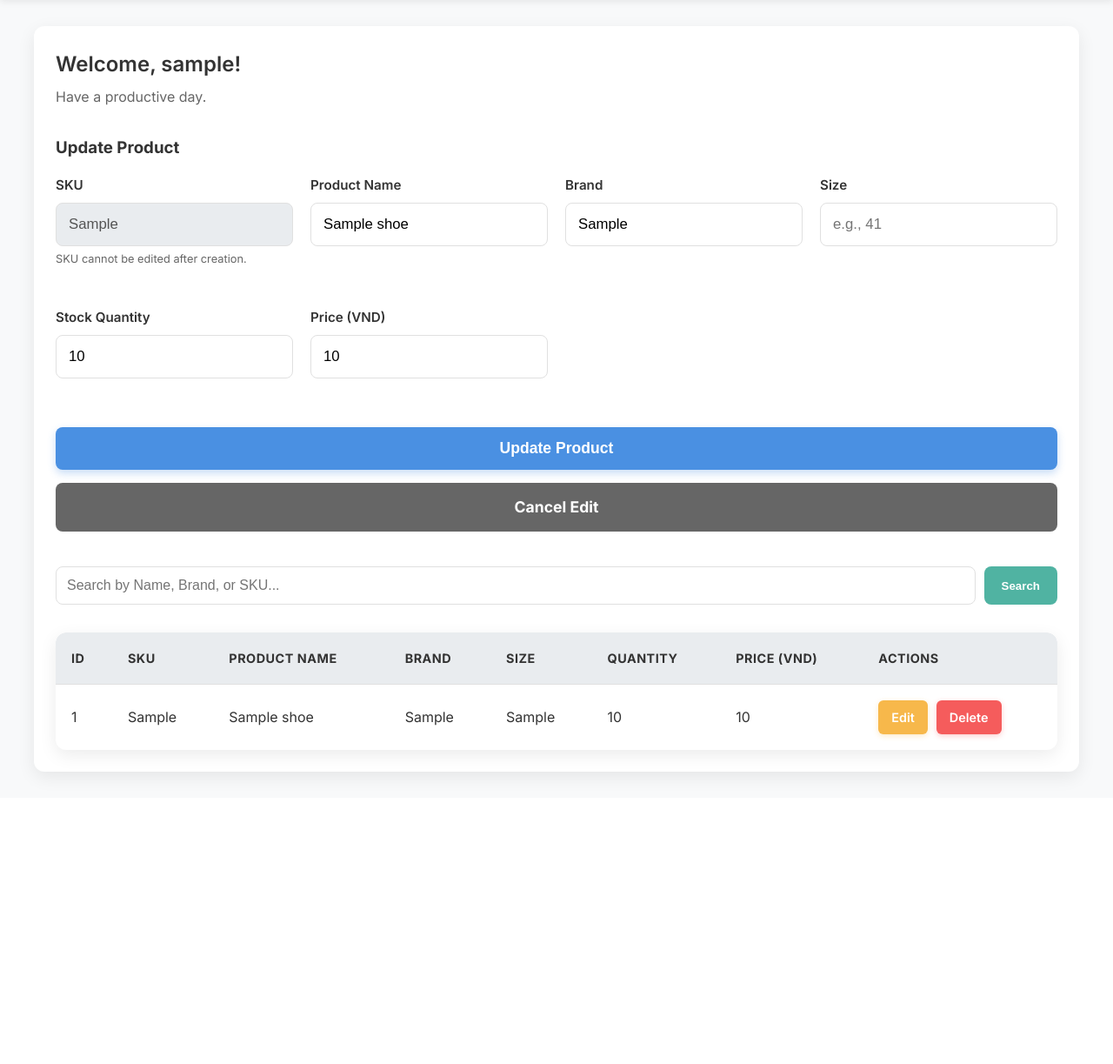
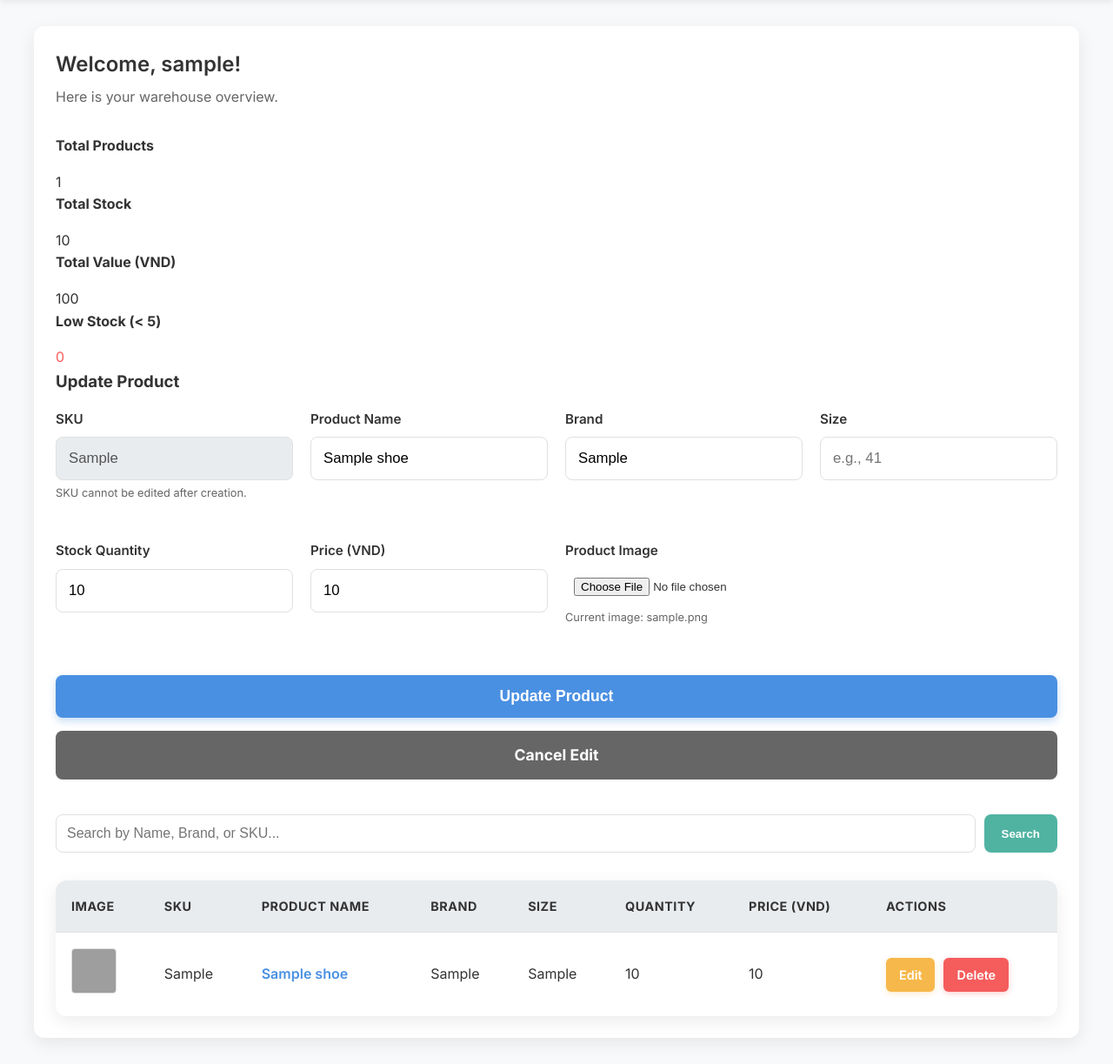
Before and after one commit to minhduc29-07/web, a PHP site: page /index.php?edit=1 in a window 1280 px wide. Shown: the part 82-1305 px from the top of the page at 87% size. Before the commit the page ends 980 px from the top, so only its background shows below. Run offline with PHP 8.4, Linux system fonts and the light colour scheme; the visitor is signed in with stand-in values (Sample User, id 1); tables that the repository leaves empty or names only in its code hold one stand-in row (values such as "Sample post"); grey boxes are pictures that could not be loaded.

Commit message:
Update index.php

```diff
--- a/index.php
+++ b/index.php
@@ -10,6 +10,7 @@ $role = $_SESSION['role'];
 $message = '';
 $message_type = '';
 
+// Biến cho form Edit
 $edit_note_id = '';
 $edit_sku = '';
 $edit_name = '';
@@ -17,15 +18,30 @@ $edit_brand = '';
 $edit_size = '';
 $edit_quantity = '';
 $edit_price = '';
+$edit_image = ''; // Biến chứa tên ảnh hiện tại khi sửa
 $is_editing = false;
 
+// --- 1. LẤY SỐ LIỆU THỐNG KÊ (DASHBOARD) ---
+// Tính toán các con số để hiển thị trên 4 thẻ bài
+$stats = $conn->query("
+    SELECT
+        COUNT(*) as total_products,
+        SUM(quantity) as total_stock,
+        SUM(quantity * price) as total_value,
+        COUNT(CASE WHEN quantity < 5 THEN 1 END) as low_stock
+    FROM shoes
+")->fetch_assoc();
+
+
+// Xử lý lỗi quyền truy cập
 if (isset($_GET['error'])) {
     if ($_GET['error'] == 'admin_only') {
-        $message = "Error: You do not have permission to access the User Management page."; // Translated
+        $message = "Error: You do not have permission to access the User Management page.";
         $message_type = 'error';
     }
 }
 
+// --- 2. XỬ LÝ FORM (THÊM / SỬA) ---
 if ($_SERVER['REQUEST_METHOD'] == 'POST' && isset($_POST['save_shoe'])) {
 
     $sku = $conn->real_escape_string($_POST['sku']);
@@ -36,7 +52,7 @@ if ($_SERVER['REQUEST_METHOD'] == 'POST' && isset($_POST['save_shoe'])) {
     $price = (float)$_POST['price'];
     $note_id = $conn->real_escape_string($_POST['note_id']);
 
-
+    // Giữ lại giá trị nhập nếu có lỗi
     $edit_sku = $sku;
     $edit_name = $name;
     $edit_brand = $brand;
@@ -44,40 +60,89 @@ if ($_SERVER['REQUEST_METHOD'] == 'POST' && isset($_POST['save_shoe'])) {
     $edit_quantity = $quantity;
     $edit_price = $price;
 
+    // --- LOGIC UPLOAD ẢNH ---
+    $image_filename = ""; // Tên file ảnh sẽ lưu vào DB
+    $has_new_image = false; // Cờ kiểm tra xem có upload ảnh mới không
+
+    if (isset($_FILES['image']) && $_FILES['image']['error'] == 0) {
+        $target_dir = "uploads/";
+        // Tạo thư mục uploads nếu chưa có
+        if (!file_exists($target_dir)) {
+            mkdir($target_dir, 0777, true);
+        }
+
+        // Lấy đuôi file (jpg, png...)
+        $file_extension = strtolower(pathinfo($_FILES["image"]["name"], PATHINFO_EXTENSION));
+
+        // Kiểm tra đuôi file hợp lệ
+        $allowed_ext = ['jpg', 'jpeg', 'png', 'gif', 'webp'];
+        if (in_array($file_extension, $allowed_ext)) {
+            // Đặt tên file mới: time_sku.duoi (để tránh trùng tên)
+            $new_filename = time() . "_" . preg_replace('/[^a-zA-Z0-9]/', '', $sku) . "." . $file_extension;
+            $target_file = $target_dir . $new_filename;
+
+            if (move_uploaded_file($_FILES["image"]["tmp_name"], $target_file)) {
+                $image_filename = $new_filename;
+                $has_new_image = true;
+            } else {
+                $message = "Error: Failed to upload image.";
+                $message_type = 'error';
+            }
+        } else {
+            $message = "Error: Only JPG, JPEG, PNG, GIF & WEBP files are allowed.";
+            $message_type = 'error';
+        }
+    }
+
+    // Nếu không có lỗi upload thì mới lưu vào DB
+    if (empty($message)) {
         if (empty($sku) || empty($name) || empty($brand) || $size <= 0 || $quantity < 0 || $price <= 0) {
-        $message = "Error: Please fill in all fields correctly."; // Translated
+            $message = "Error: Please fill in all fields correctly.";
             $message_type = 'error';
         } else {
-
             try {
                 if (!empty($note_id)) {
+                    // --- UPDATE (SỬA) ---
+                    if ($has_new_image) {
+                        // Nếu có ảnh mới -> Cập nhật cả cột image
+                        $stmt = $conn->prepare("UPDATE shoes SET sku = ?, name = ?, brand = ?, size = ?, quantity = ?, price = ?, image = ? WHERE id = ?");
+                        $stmt->bind_param("sssiidsi", $sku, $name, $brand, $size, $quantity, $price, $image_filename, $note_id);
+                    } else {
+                        // Nếu KHÔNG có ảnh mới -> Giữ nguyên ảnh cũ (không update cột image)
                         $stmt = $conn->prepare("UPDATE shoes SET sku = ?, name = ?, brand = ?, size = ?, quantity = ?, price = ? WHERE id = ?");
                         $stmt->bind_param("sssiidi", $sku, $name, $brand, $size, $quantity, $price, $note_id);
+                    }
 
                     $stmt->execute();
 
                     if ($stmt->affected_rows > 0) {
-                    $message = "Product updated successfully!"; // Translated
+                        $message = "Product updated successfully!";
                         $message_type = 'success';
                     } else {
-                    $message = "No changes made or error during update."; // Translated
+                        $message = "No changes made or error during update.";
                         $message_type = 'info';
                     }
 
                 } else {
-                $stmt = $conn->prepare("INSERT INTO shoes (sku, name, brand, size, quantity, price) VALUES (?, ?, ?, ?, ?, ?)");
-                $stmt->bind_param("sssiid", $sku, $name, $brand, $size, $quantity, $price);
+                    // --- INSERT (THÊM MỚI) ---
+                    // Nếu không upload ảnh, dùng ảnh mặc định
+                    if (!$has_new_image) {
+                        $image_filename = 'no-image.png';
+                    }
+
+                    $stmt = $conn->prepare("INSERT INTO shoes (sku, name, brand, size, quantity, price, image) VALUES (?, ?, ?, ?, ?, ?, ?)");
+                    $stmt->bind_param("sssiids", $sku, $name, $brand, $size, $quantity, $price, $image_filename);
 
                     $stmt->execute();
 
                     if ($stmt->affected_rows > 0) {
-                    $message = "New product added successfully!"; // Translated
+                        $message = "New product added successfully!";
                         $message_type = 'success';
-                    // Clear edit variables after successful add
+                        // Reset form
                         $edit_sku = $edit_name = $edit_brand = '';
                         $edit_size = $edit_quantity = $edit_price = 0;
                     } else {
-                     $message = "Error: Command executed but no rows were added."; // Translated
+                        $message = "Error: Command executed but no rows were added.";
                         $message_type = 'error';
                     }
                 }
@@ -85,35 +150,42 @@ if ($_SERVER['REQUEST_METHOD'] == 'POST' && isset($_POST['save_shoe'])) {
 
             } catch (mysqli_sql_exception $e) {
                 if ($e->getCode() == 1062) {
-                $message = "Error: SKU '" . html_safe($sku) . "' already exists. Please choose another SKU."; // Translated
+                    $message = "Error: SKU '" . html_safe($sku) . "' already exists.";
                     $message_type = 'error';
                     $is_editing = !empty($note_id);
                 } else {
-                $message = "Database Error: " . $e->getMessage(); // Translated
+                    $message = "Database Error: " . $e->getMessage();
                     $message_type = 'error';
                 }
             }
         }
+    } else {
+        // Nếu có lỗi upload ảnh thì giữ trạng thái form
+         $is_editing = !empty($note_id);
+    }
 }
 
+// --- 3. XÓA SẢN PHẨM ---
 if (isset($_GET['delete'])) {
     $note_id_to_delete = (int)$_GET['delete'];
     $stmt = $conn->prepare("DELETE FROM shoes WHERE id = ?");
     $stmt->bind_param("i", $note_id_to_delete);
 
     if ($stmt->execute() && $stmt->affected_rows > 0) {
-        $message = "Product deleted successfully."; // Translated
+        $message = "Product deleted successfully.";
         $message_type = 'success';
     } else {
-        $message = "Error deleting product or product not found."; // Translated
+        $message = "Error deleting product or product not found.";
         $message_type = 'error';
     }
     $stmt->close();
 }
 
+// --- 4. LẤY DỮ LIỆU ĐỂ SỬA ---
 if (isset($_GET['edit'])) {
     $note_id_to_edit = (int)$_GET['edit'];
-    $stmt = $conn->prepare("SELECT sku, name, brand, size, quantity, price FROM shoes WHERE id = ?");
+    // Lấy thêm cột image
+    $stmt = $conn->prepare("SELECT sku, name, brand, size, quantity, price, image FROM shoes WHERE id = ?");
     $stmt->bind_param("i", $note_id_to_edit);
     $stmt->execute();
     $result = $stmt->get_result();
@@ -127,11 +199,13 @@ if (isset($_GET['edit'])) {
         $edit_size = $note['size'];
         $edit_quantity = $note['quantity'];
         $edit_price = $note['price'];
+        $edit_image = $note['image']; // Lấy tên ảnh
         $is_editing = true;
     }
     $stmt->close();
 }
 
+// --- 5. TÌM KIẾM VÀ HIỂN THỊ DANH SÁCH ---
 $search_query = "";
 $search_term = "";
 
@@ -166,13 +240,13 @@ $conn->close();
 <head>
     <meta charset="UTF-8">
     <meta name="viewport" content="width=device-width, initial-scale=1.0">
-    <title>Shoe Inventory Management</title> <!-- Translated -->
+    <title>Shoe Inventory Management</title>
 
     <link rel="preconnect" href="https://fonts.googleapis.com">
     <link rel="preconnect" href="https://fonts.gstatic.com" crossorigin>
     <link href="https://fonts.googleapis.com/css2?family=Inter:wght@400;600;700&display=swap" rel="stylesheet">
 
-    <link rel="stylesheet" href="style.css?v=<?php echo time(); ?>"> <!-- Cache-busting -->
+    <link rel="stylesheet" href="style.css?v=<?php echo time(); ?>">
 </head>
 <body>
 
@@ -181,14 +255,33 @@ $conn->close();
     <div class="container">
 
         <h2 style="font-weight: 600;">
-            Welcome, <?php echo html_safe($username); ?>! <!-- Translated -->
+            Welcome, <?php echo html_safe($username); ?>!
         </h2>
         <p style="color: #666; margin-top: -10px; margin-bottom: 30px;">
-            Have a productive day.
+            Here is your warehouse overview.
         </p>
 
+        <div class="stats-container">
+            <div class="stat-card blue">
+                <h4>Total Products</h4>
+                <div class="number"><?php echo number_format($stats['total_products'] ?? 0); ?></div>
+            </div>
+            <div class="stat-card green">
+                <h4>Total Stock</h4>
+                <div class="number"><?php echo number_format($stats['total_stock'] ?? 0); ?></div>
+            </div>
+            <div class="stat-card orange">
+                <h4>Total Value (VND)</h4>
+                <div class="number"><?php echo number_format($stats['total_value'] ?? 0); ?></div>
+            </div>
+            <div class="stat-card red">
+                <h4>Low Stock (< 5)</h4>
+                <div class="number" style="color: #F55C5C;"><?php echo number_format($stats['low_stock'] ?? 0); ?></div>
+            </div>
+        </div>
+
         <div class="form-container" style="max-width: none; box-shadow: none; padding: 0; margin: 0;">
-            <h3><?php echo $is_editing ? 'Update Product' : 'Add New Product'; ?></h3> <!-- Translated -->
+            <h3><?php echo $is_editing ? 'Update Product' : 'Add New Product'; ?></h3>
 
             <?php if (!empty($message)): ?>
                 <div class="message <?php echo $message_type; ?>">
@@ -196,113 +289,142 @@ $conn->close();
                 </div>
             <?php endif; ?>
 
-            <form action="index.php" method="POST">
+            <form action="index.php" method="POST" enctype="multipart/form-data">
                 <input type="hidden" name="note_id" value="<?php echo html_safe($edit_note_id); ?>">
 
                 <div class="form-grid">
                     <div class="form-group">
-                        <label for="sku">SKU</label> <!-- Translated -->
+                        <label for="sku">SKU</label>
+                        <?php if ($is_editing): ?>
+                            <input type="hidden" name="sku" value="<?php echo html_safe($edit_sku); ?>">
+                        <?php endif; ?>
+
                         <input type="text" id="sku" name="sku" placeholder="e.g., NIKE-AF1-001"
                                 value="<?php echo html_safe($edit_sku); ?>" required
-                               <?php echo $is_editing ? 'disabled' : ''; // Lock SKU on Edit ?>>
-                        <?php if ($is_editing): ?>
-                            <small>SKU cannot be edited after creation.</small> <!-- Translated -->
+                                <?php echo $is_editing ? 'disabled' : ''; ?>> <?php if ($is_editing): ?>
+                            <small>SKU cannot be edited after creation.</small>
                         <?php endif; ?>
                     </div>
 
                     <div class="form-group">
-                        <label for="name">Product Name</label> <!-- Translated -->
+                        <label for="name">Product Name</label>
                         <input type="text" id="name" name="name" placeholder="e.g., Air Force 1 '07"
-                               value="<?php echo html_safe($edit_name); ?>" required> <!-- Translated -->
+                               value="<?php echo html_safe($edit_name); ?>" required>
                     </div>
 
                     <div class="form-group">
-                        <label for="brand">Brand</label> <!-- Translated -->
+                        <label for="brand">Brand</label>
                         <input type="text" id="brand" name="brand" placeholder="e.g., Nike"
-                               value="<?php echo html_safe($edit_brand); ?>" required> <!-- Translated -->
+                               value="<?php echo html_safe($edit_brand); ?>" required>
                     </div>
 
                     <div class="form-group">
-                        <label for="size">Size</label> <!-- Translated -->
+                        <label for="size">Size</label>
                         <input type="number" id="size" name="size" placeholder="e.g., 41"
-                               value="<?php echo html_safe($edit_size); ?>" required min="0"> <!-- Translated -->
+                               value="<?php echo html_safe($edit_size); ?>" required min="0">
                     </div>
 
                     <div class="form-group">
-                        <label for="quantity">Stock Quantity</label> <!-- Translated -->
+                        <label for="quantity">Stock Quantity</label>
                         <input type="number" id="quantity" name="quantity" placeholder="e.g., 10"
-                               value="<?php echo html_safe($edit_quantity); ?>" required min="0"> <!-- Translated -->
+                               value="<?php echo html_safe($edit_quantity); ?>" required min="0">
                     </div>
 
                     <div class="form-group">
-                        <label for="price">Price (VND)</label> <!-- Translated -->
+                        <label for="price">Price (VND)</label>
                         <input type="number" id="price" name="price" placeholder="e.g., 3000000"
-                               value="<?php echo html_safe($edit_price); ?>" required min="0" step="1000"> <!-- Translated -->
+                               value="<?php echo html_safe($edit_price); ?>" required min="0" step="1000">
+                    </div>
+
+                    <div class="form-group">
+                        <label for="image">Product Image</label>
+                        <input type="file" id="image" name="image" accept="image/*" style="padding: 10px; background: white;">
+                        <?php if ($is_editing && !empty($edit_image) && $edit_image != 'no-image.png'): ?>
+                            <small>Current image: <?php echo html_safe($edit_image); ?></small>
+                        <?php endif; ?>
                     </div>
                 </div>
 
                 <button type="submit" name="save_shoe">
-                    <?php echo $is_editing ? 'Update Product' : 'Add to Inventory'; ?> <!-- Translated -->
+                    <?php echo $is_editing ? 'Update Product' : 'Add to Inventory'; ?>
                 </button>
 
                 <?php if ($is_editing): ?>
-                    <a href="index.php" class="btn-cancel">Cancel Edit</a> <!-- Translated -->
+                    <a href="index.php" class="btn-cancel">Cancel Edit</a>
                 <?php endif; ?>
             </form>
         </div>
 
-        <!-- Search Bar -->
         <div class="search-bar" style="margin-top: 40px;">
             <form action="index.php" method="GET" style="display: flex; width: 100%; gap: 10px;">
-                <input type="text" name="search" placeholder="Search by Name, Brand, or SKU..." value="<?php echo html_safe($search_term); ?>"> <!-- Translated -->
-                <button type="submit">Search</button> <!-- Translated -->
+                <input type="text" name="search" placeholder="Search by Name, Brand, or SKU..." value="<?php echo html_safe($search_term); ?>">
+                <button type="submit">Search</button>
                 <?php if (!empty($search_term)): ?>
-                    <a href="index.php" class="clear-button">Clear Search</a> <!-- Translated -->
+                    <a href="index.php" class="clear-button">Clear Search</a>
                 <?php endif; ?>
             </form>
         </div>
 
-        <!-- Display Table -->
         <div class="table-container">
             <table>
                 <thead>
                     <tr>
-                        <th>id</th>
-                        <th>SKU</th>
-                        <th>Product Name</th> <!-- Translated -->
-                        <th>Brand</th> <!-- Translated -->
-                        <th>Size</th> <!-- Translated -->
-                        <th>Quantity</th> <!-- Translated -->
-                        <th>Price (VND)</th> <!-- Translated -->
-                        <th>Actions</th> <!-- Translated -->
+                        <th>Image</th> <th>SKU</th>
+                        <th>Product Name</th>
+                        <th>Brand</th>
+                        <th>Size</th>
+                        <th>Quantity</th>
+                        <th>Price (VND)</th>
+                        <th>Actions</th>
                     </tr>
                 </thead>
                 <tbody>
                     <?php if (empty($shoes_list)): ?>
                         <tr>
-                            <td colspan="7" style="text-align: center;">
-                                <?php if (!empty($search_term)): ?>
-                                    No products found matching "<?php echo html_safe($search_term); ?>". <!-- Translated -->
+                            <td colspan="8" style="text-align: center;"> <?php if (!empty($search_term)): ?>
+                                    No products found matching "<?php echo html_safe($search_term); ?>".
                                 <?php else: ?>
-                                    No products in inventory yet. <!-- Translated -->
+                                    No products in inventory yet.
                                 <?php endif; ?>
                             </td>
                         </tr>
                     <?php else: ?>
                         <?php foreach ($shoes_list as $shoe): ?>
                             <tr>
-                                <td><?php echo html_safe($shoe['id']); ?></td>
+                                <td>
+                                    <?php
+                                        // Kiểm tra nếu ảnh tồn tại trong thư mục uploads, nếu không dùng no-image.png
+                                        $img_name = !empty($shoe['image']) ? $shoe['image'] : 'no-image.png';
+                                        $img_url = "uploads/" . $img_name;
+
+                                        // Xử lý trường hợp file trong DB có nhưng file thực tế bị xóa
+                                        if (!file_exists($img_url)) {
+                                            $img_url = "uploads/no-image.png"; // Bạn nên tạo sẵn file này hoặc để trống
+                                        }
+                                    ?>
+                                    <img src="<?php echo html_safe($img_url); ?>" class="shoe-img-thumb" alt="Shoe"
+                                         style="width: 50px; height: 50px; object-fit: cover; border-radius: 4px; border: 1px solid #ddd;">
+                                </td>
+
                                 <td><?php echo html_safe($shoe['sku']); ?></td>
-                                <td><?php echo html_safe($shoe['name']); ?></td>
+
+                                <td style="font-weight: 600; color: var(--primary-color);">
+                                    <?php echo html_safe($shoe['name']); ?>
+                                </td>
+
                                 <td><?php echo html_safe($shoe['brand']); ?></td>
                                 <td><?php echo html_safe($shoe['size']); ?></td>
-                                <td><?php echo html_safe($shoe['quantity']); ?></td>
+
+                                <td style="<?php echo ($shoe['quantity'] < 5) ? 'color: red; font-weight: bold;' : ''; ?>">
+                                    <?php echo html_safe($shoe['quantity']); ?>
+                                </td>
+
                                 <td><?php echo number_format($shoe['price'], 0, ',', '.'); ?></td>
                                 <td>
                                     <div class="table-actions">
-                                        <a href="index.php?edit=<?php echo $shoe['id']; ?>" class="btn-edit">Edit</a> <!-- Translated -->
+                                        <a href="index.php?edit=<?php echo $shoe['id']; ?>" class="btn-edit">Edit</a>
                                         <a href="index.php?delete=<?php echo $shoe['id']; ?>" class="btn-delete"
-                                           onclick="return confirm('Are you sure you want to delete this product? (SKU: <?php echo html_safe($shoe['sku']); ?>)');">Delete</a> <!-- Translated -->
+                                           onclick="return confirm('Are you sure you want to delete this product? (SKU: <?php echo html_safe($shoe['sku']); ?>)');">Delete</a>
                                     </div>
                                 </td>
                             </tr>
@@ -312,7 +434,5 @@ $conn->close();
             </table>
         </div>
 
-    </div> <!-- /container -->
-
-</body>
+    </div> </body>
 </html>
```
Lines whose indentation alone changed are shown as unchanged.
